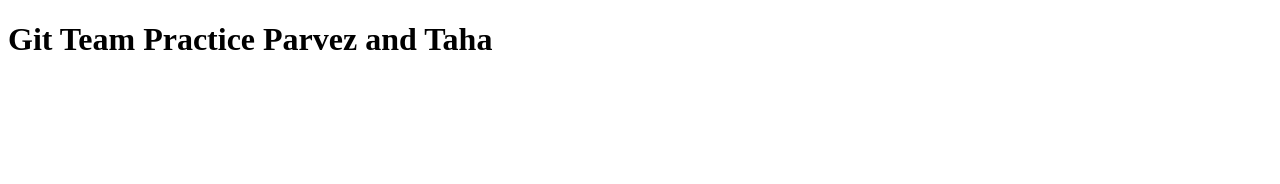
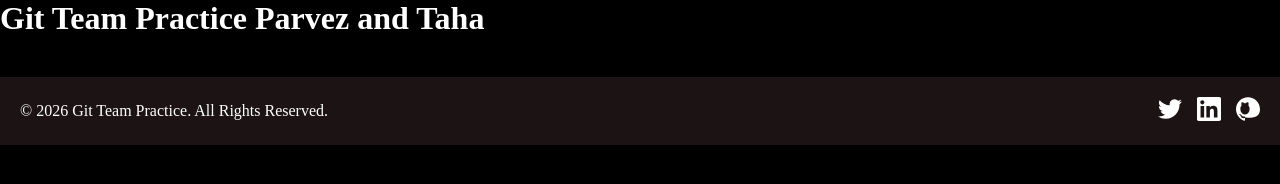
Before and after one commit to Parvez-bytes/git-team-practice, a plain HTML site: page index.html in a window 1280 px wide. Drawn offline with Linux system fonts and the light colour scheme.

Commit message:
Add footer section

```diff
--- a/index.html
+++ b/index.html
@@ -2,8 +2,101 @@
 <html>
 <head>
     <title>Git Team Practice</title>
+
+    <style>
+        * {
+            margin: 0;
+            padding: 0;
+            box-sizing: border-box;
+        }
+
+        html,
+        body {
+            height: 100%;
+            width: 100%;
+            background-color: black;
+            color: white;
+        }
+
+        .footer-minimal {
+            margin-top: 40px;
+            padding: 20px;
+            background-color: rgb(28, 20, 20);
+        }
+
+        .footer-minimal__container {
+            display: flex;
+            justify-content: space-between;
+            align-items: center;
+        }
+
+        .footer-minimal__nav ul {
+            display: flex;
+            gap: 15px;
+            list-style: none;
+        }
+
+        .footer-minimal__nav a {
+            color: white;
+        }
+
+        .footer-minimal__nav svg {
+            width: 24px;
+            height: 24px;
+            fill: currentColor;
+        }
+    </style>
 </head>
+
 <body>
+
     <h1>Git Team Practice Parvez and Taha</h1>
+
+    <footer class="footer-minimal" role="contentinfo">
+        <div class="footer-minimal__container">
+
+            <p class="footer-minimal__copyright">
+                &copy; 2026 Git Team Practice. All Rights Reserved.
+            </p>
+
+            <nav class="footer-minimal__nav" aria-label="Footer Social Media Links">
+                <ul>
+
+                    <li>
+                        <a href="#" aria-label="Our Twitter Profile">
+                            <svg role="img" viewBox="0 0 24 24"
+                                xmlns="http://www.w3.org/2000/svg">
+                                <title>Twitter</title>
+                                <path d="M23.953 4.57a10 10 0 01-2.825.775 4.958 4.958 0 002.163-2.723c-.951.555-2.005.959-3.127 1.184a4.92 4.92 0 00-8.384 4.482C7.69 8.095 4.067 6.13 1.64 3.162a4.822 4.822 0 00-.666 2.475c0 1.71.87 3.213 2.188 4.096a4.904 4.904 0 01-2.228-.616v.06a4.923 4.923 0 003.946 4.827 4.996 4.996 0 01-2.223.085 4.93 4.93 0 004.604 3.417 9.867 9.867 0 01-6.102 2.105c-.39 0-.779-.023-1.17-.067a13.995 13.995 0 007.557 2.209c9.053 0 13.998-7.496 13.998-13.985 0-.21 0-.42-.015-.63A9.935 9.935 0 0024 4.59z"/>
+                            </svg>
+                        </a>
+                    </li>
+
+                    <li>
+                        <a href="#" aria-label="Our LinkedIn Profile">
+                            <svg role="img" viewBox="0 0 24 24"
+                                xmlns="http://www.w3.org/2000/svg">
+                                <title>LinkedIn</title>
+                                <path d="M20.447 20.452h-3.554v-5.569c0-1.328-.027-3.037-1.852-3.037-1.853 0-2.136 1.445-2.136 2.939v5.667H9.351V9h3.414v1.561h.046c.477-.9 1.637-1.85 3.37-1.85 3.601 0 4.267 2.37 4.267 5.455v6.286zM5.337 7.433c-1.144 0-2.063-.926-2.063-2.065 0-1.138.92-2.063 2.063-2.063 1.14 0 2.064.925 2.064 2.063 0 1.139-.925 2.065-2.064 2.065zm1.782 13.019H3.555V9h3.564v11.452zM22.225 0H1.771C.792 0 0 .774 0 1.729v20.542C0 23.227.792 24 1.771 24h20.451C23.2 24 24 23.227 24 22.271V1.729C24 .774 23.2 0 22.225 0z"/>
+                            </svg>
+                        </a>
+                    </li>
+
+                    <li>
+                        <a href="#" aria-label="Our GitHub Profile">
+                            <svg role="img" viewBox="0 0 24 24"
+                                xmlns="http://www.w3.org/2000/svg">
+                                <title>GitHub</title>
+                                <path d="M12 .297c-6.63 0-12 5.373-12 12 0 5.303 3.438 9.8 8.205 11.385.6.113.82-.258.82-.577 0-.285-.01-1.04-.015-2.04-3.338.724-4.042-1.61-4.042-1.61C4.422 18.07 3.633 17.7 3.633 17.7c-1.087-.744.084-.729.084-.729 1.205.084 1.838 1.236 1.838 1.236 1.07 1.835 2.809 1.305 3.495.998.108-.776.417-1.305.76-1.605-2.665-.3-5.466-1.332-5.466-5.93 0-1.31.465-2.38 1.235-3.22-.135-.303-.54-1.523.105-3.176 0 0 1.005-.322 3.3 1.23 2.28-1.552 3.285-1.23 3.285-1.23.645 1.653.24 2.873.12 3.176.765.84 1.23 1.91 1.23 3.22 0 4.61-2.805 5.625-5.475 5.92.42.36.81 1.096.81 2.22 0 .315.21.69.825.57C20.565 22.092 24 17.592 24 12.297c0-6.627-5.373-12-12-12"/>
+                            </svg>
+                        </a>
+                    </li>
+
+                </ul>
+            </nav>
+
+        </div>
+    </footer>
+
 </body>
 </html>
```
